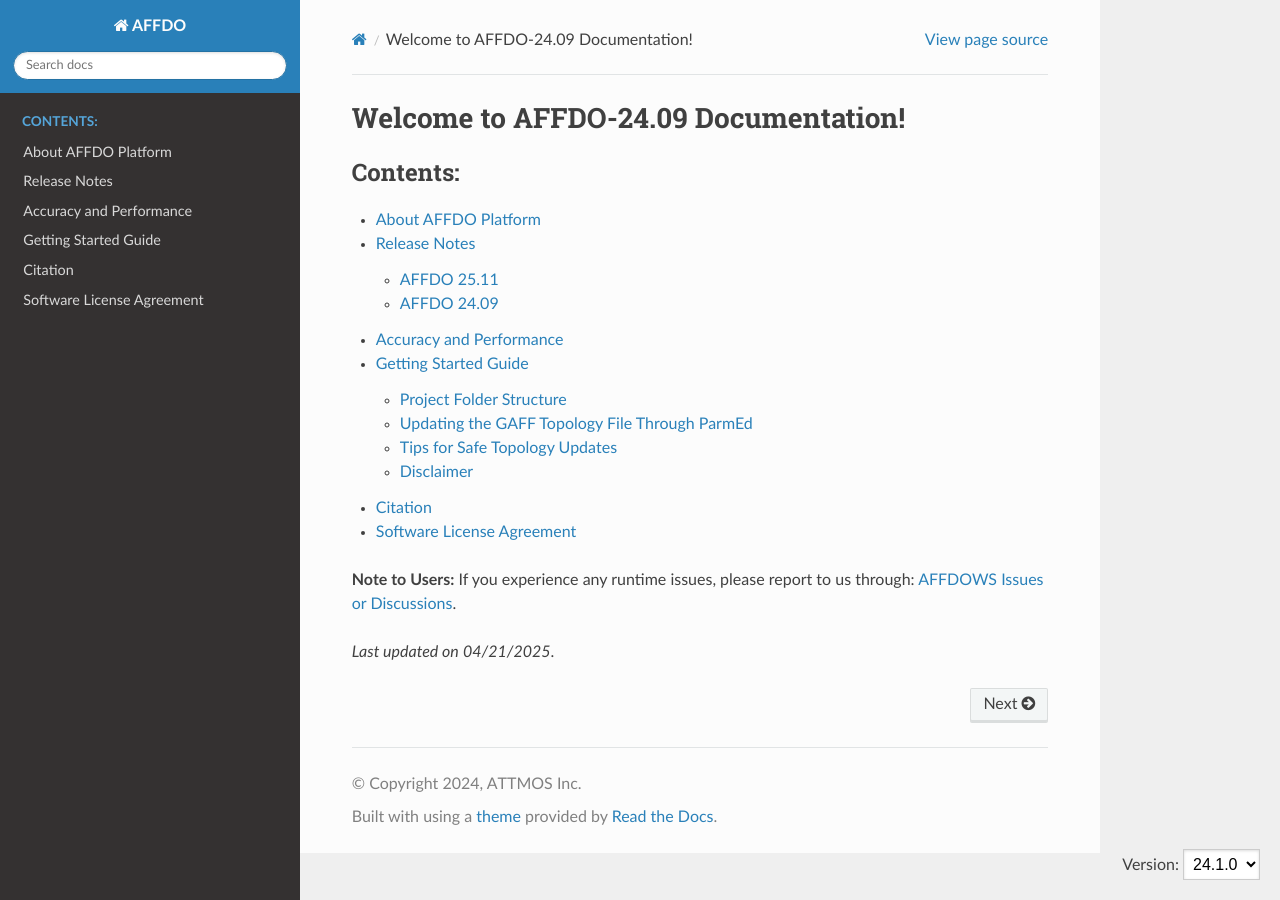
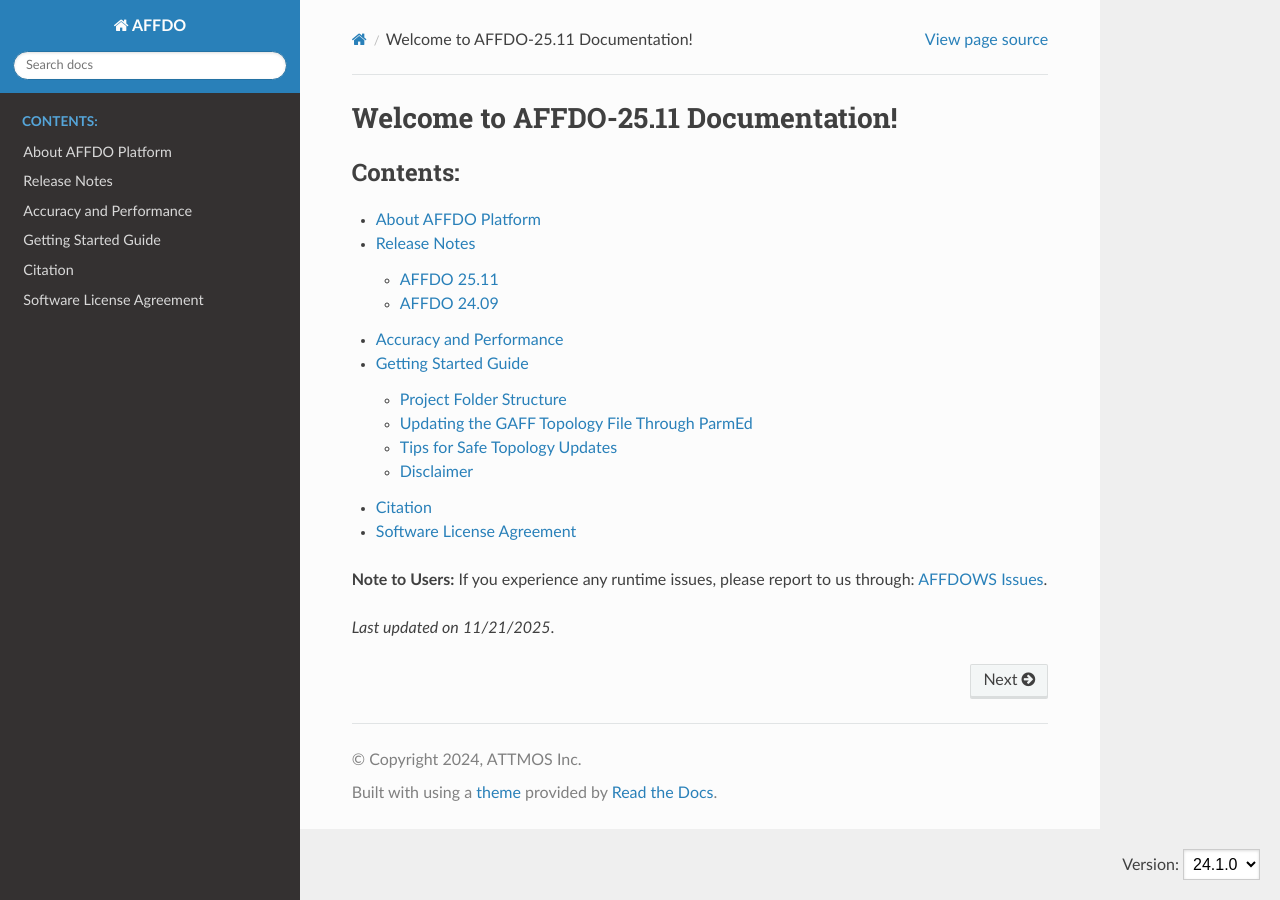
Before and after one commit to ATTMOS/AFFDOWS, a Sphinx documentation site: the page built from docs/source/index.rst, in a window 1280 px wide. Built offline with Sphinx 7.4.7 and the Read the Docs theme 3.1.0, drawn with Linux system fonts in a browser that asks for light colours.

```diff
--- a/docs/source/affdo_docs_common.rst
+++ b/docs/source/affdo_docs_common.rst
@@ -1,3 +1,3 @@
-.. |AFFDO_VERSION| replace:: AFFDO-24.09
-.. |BOLD_AFFDO_VERSION| replace:: **AFFDO-24.09**
-.. |UPDATE_DATE| replace:: *04/21/2025*
+.. |AFFDO_VERSION| replace:: AFFDO-25.11
+.. |BOLD_AFFDO_VERSION| replace:: **AFFDO-25.11**
+.. |UPDATE_DATE| replace:: *11/21/2025*
--- a/docs/source/index.rst
+++ b/docs/source/index.rst
@@ -20,7 +20,7 @@ Welcome to |AFFDO_VERSION| Documentation!
    user/license
 
 **Note to Users:** If you experience any runtime issues, please report to us
-through: `AFFDOWS Issues or Discussions <https://github.com/ATTMOS/AFFDOWS>`_.
+through: `AFFDOWS Issues <https://github.com/ATTMOS/AFFDOWS>`_.
 
 
 
--- a/docs/source/user/getting-started-guide.rst
+++ b/docs/source/user/getting-started-guide.rst
@@ -82,6 +82,7 @@ workflow_files/ folder
 Contains the primary deliverables for updating your MD topology:
 
 - **update_params_<project>.in**: ParmEd input file with optimized multi-primitive torsion parameters. Each torsion is represented by multiple Fourier terms (typically n=1, 2, 3) for improved accuracy. This is the main file users need to update their GAFF/GAFF2 topology.
+- **update_params_<project>.frcmod**: GAFF-style .frcmod file version of the optimized torsions (optional alternate format).
 - **run_configuration.txt**: Human-readable summary of all AFFDO settings used for this run.
 - **<project>.log**: Copy of the main log file for reference.
 
```
Also changed, not shown: 1 other file.
